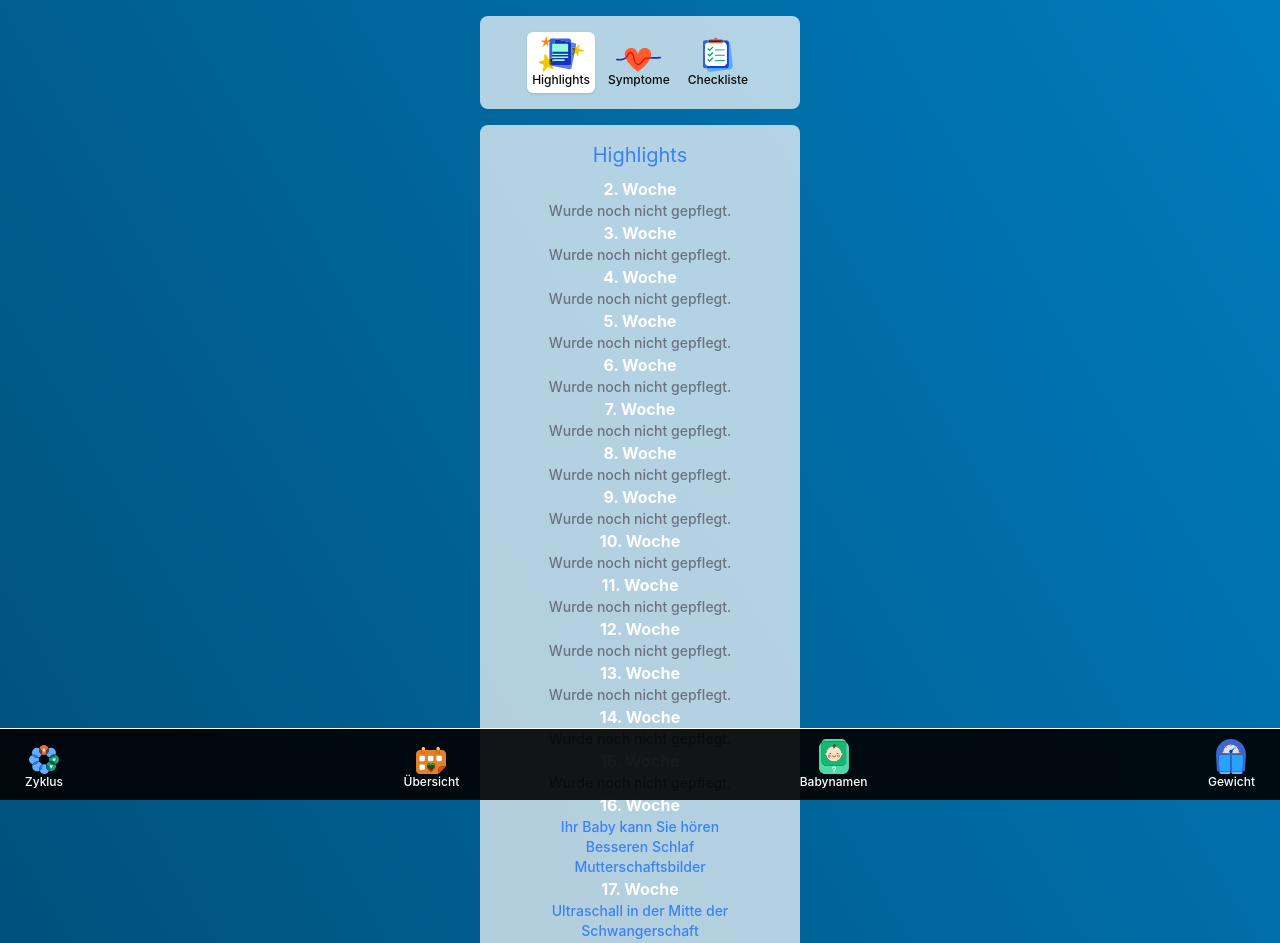
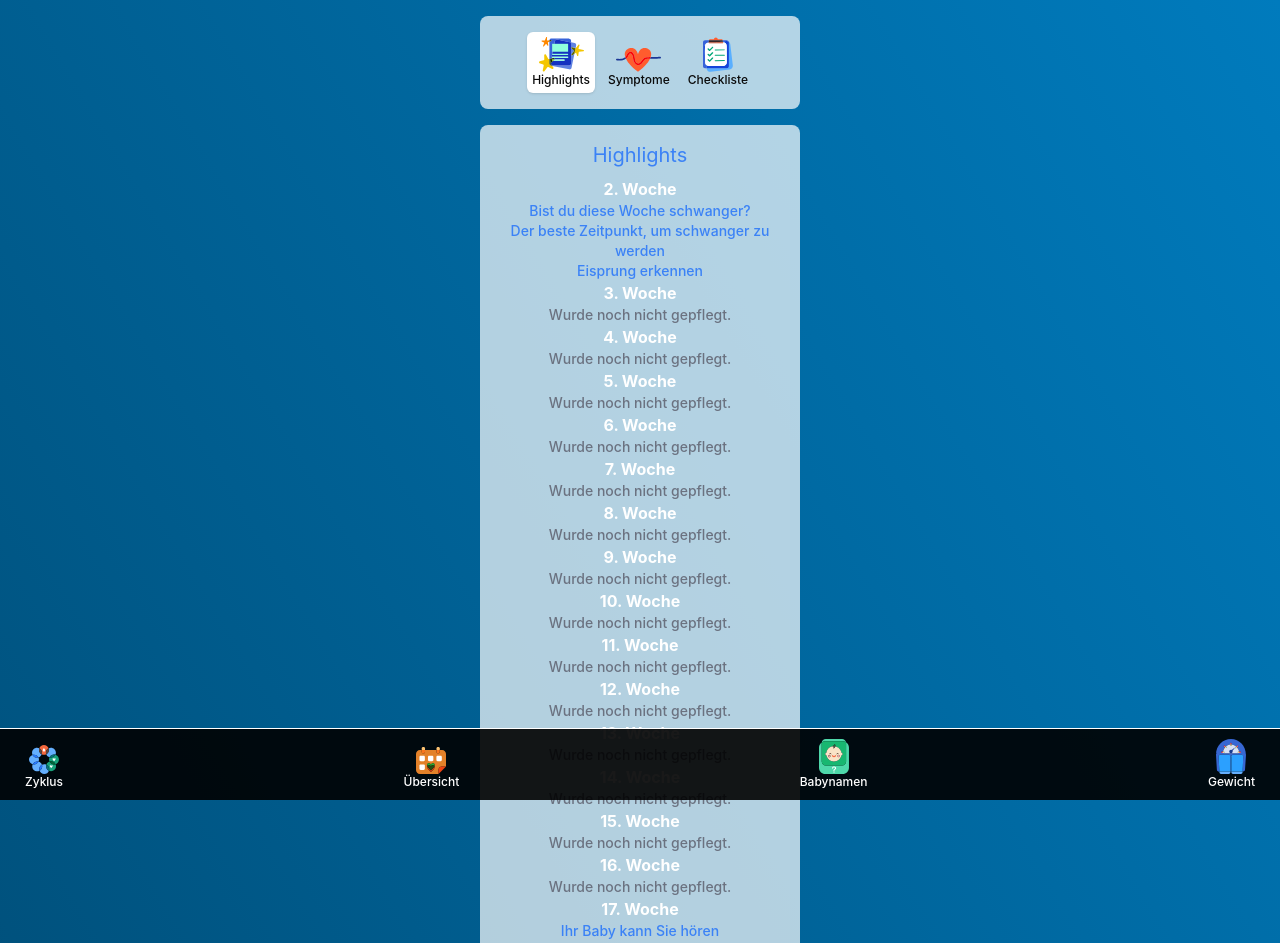
Before and after one commit to BroBuddy/pregnancy-helper, a React (Vite) app: page /overview in a window 1280 px wide. Shown: the top 943 px of the page. Built offline with nearby package versions, Linux system fonts and the light colour scheme.

Commit message:
fixed overview contents

```diff
--- a/src/components/OverviewContent.tsx
+++ b/src/components/OverviewContent.tsx
@@ -7,13 +7,12 @@ const OverviewContent = ({ items }: { items: any[] }) => {
             {items.map((item: any, index: number) => {
                 return (
                     <React.Fragment key={index}>
-                        {index >= 1 && (
                         <Link
-                                to={`/week/${index + 1}`}
+                            to={`/week/${index + 2}`}
                             className="flex flex-col"
                         >
                             <strong className="text-white">
-                                    {index + 1}. Woche
+                                {index + 2}. Woche
                             </strong>
 
                             {item.length === 0 && (
@@ -34,7 +33,6 @@ const OverviewContent = ({ items }: { items: any[] }) => {
                                     )
                                 })}
                         </Link>
-                        )}
                     </React.Fragment>
                 )
             })}
```
Also changed, not shown: 1 other file (tests, documents, lock files or other folders). Lines whose indentation alone changed are shown as unchanged.
